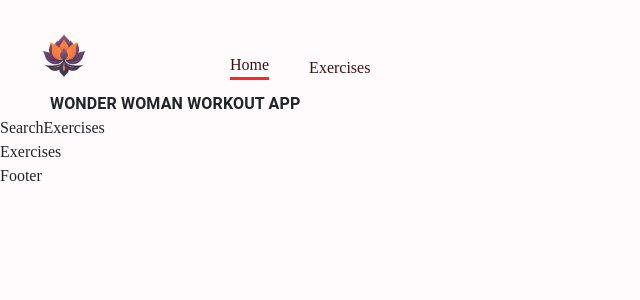
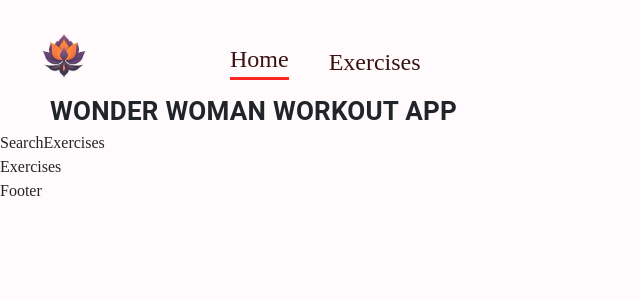
Before and after one commit to elismountain/fitness-app, a React (Vite) app: page / in a window 1280 px wide. Shown: the top 300 px of the page, without its empty margins (0-640 px from the left). Built offline with nearby package versions, Linux system fonts and the light colour scheme.

Commit message:
fontsize changed to fontSize in navbar and herobanner components

```diff
--- a/src/components/HeroBanner.jsx
+++ b/src/components/HeroBanner.jsx
@@ -7,7 +7,7 @@ const HeroBanner = () => {
       mt: { lg: '12px', xs:'70px'},
       ml: { sm: '50px' }
     }}>
-      <Typography color="FF2625" fontWeight="600" fontsize="26px">
+      <Typography color="FF2625" fontWeight="600" fontSize="26px">
         WONDER WOMAN WORKOUT APP
       </Typography>
     </Box>
--- a/src/components/Navbar.jsx
+++ b/src/components/Navbar.jsx
@@ -13,7 +13,7 @@ const Navbar = () => {
       <Stack
       direction="row"
       gap="40px"
-      fontsize="24px"
+      fontSize="24px"
       alignItems="flex-end"
       >
         <Link to="/" style={{ textDecoration: 'none', color: "#3A1212", borderBottom: '3px solid #FF2625'}}>Home</Link>
```
